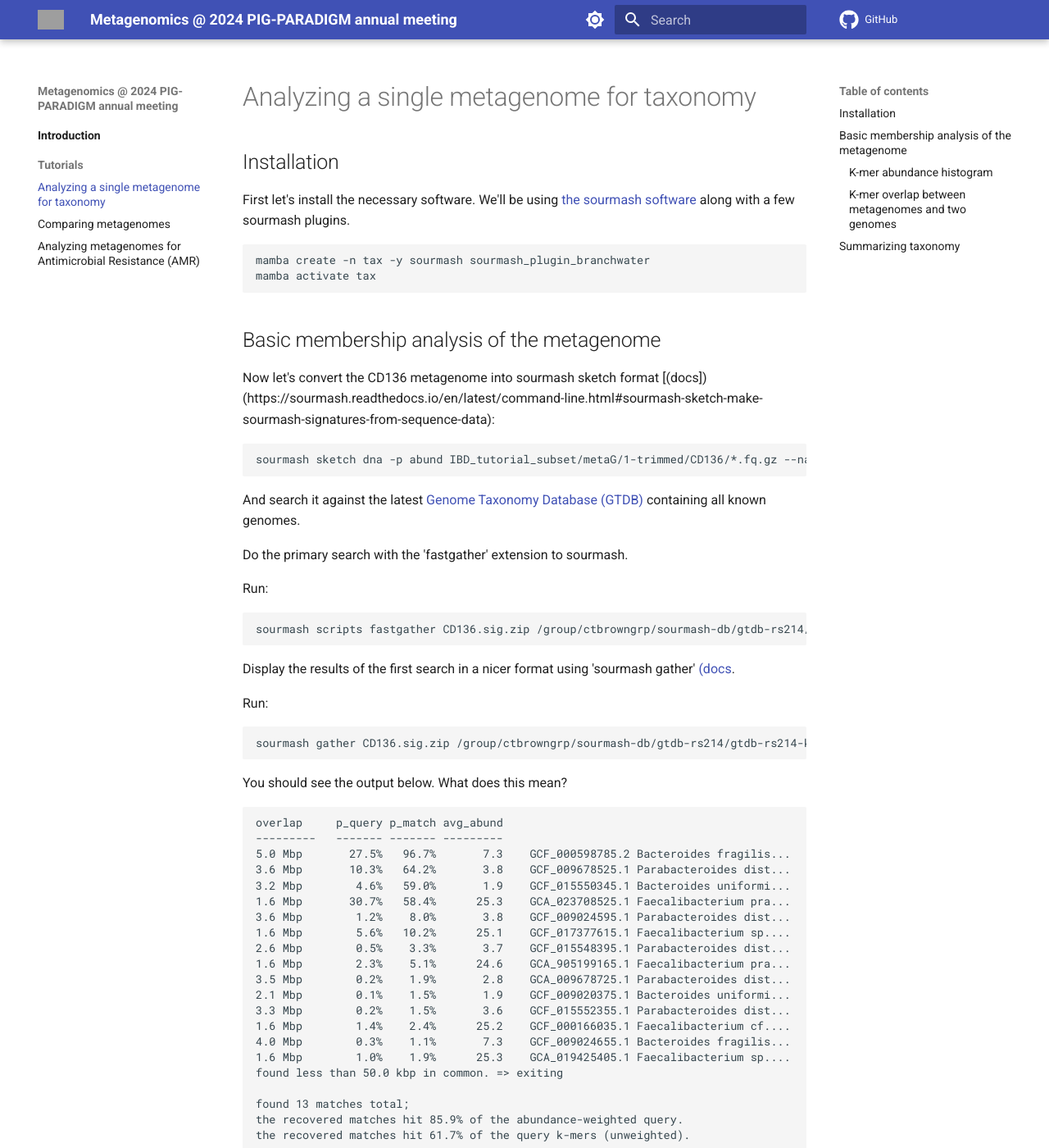
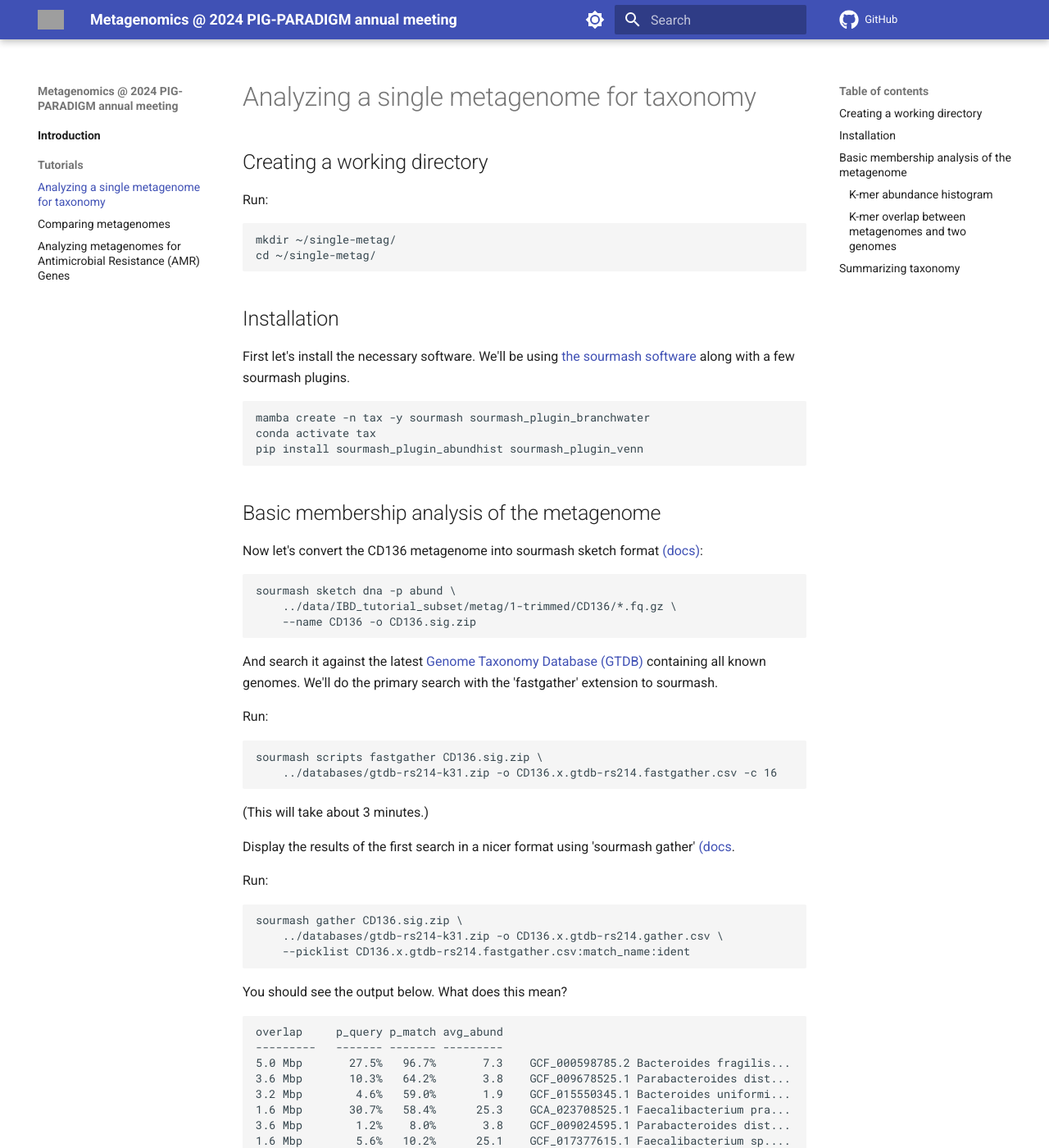
Before and after one commit to ngs-docs/2024-pig-paradigm-workshop, an MkDocs documentation site: the page built from docs/single-metagenomes-taxonomy.md, in a window 1280 px wide and 1400 px high. Shown: the whole window at 82% size. Built offline with MkDocs 1.6.1 and Material for MkDocs 9.7.7, drawn with Linux system fonts in a browser that asks for light colours; comment, search, counter and statistics services are not loaded; some of the changed text lies outside the part shown; grey boxes are pictures that could not be loaded.

Commit message:
MRG: add lots more content (#6)
* update tutorials

* update AMR tutorial

````diff
--- a/docs/single-metagenomes-taxonomy.md
+++ b/docs/single-metagenomes-taxonomy.md
@@ -1,4 +1,12 @@
 # Analyzing a single metagenome for taxonomy
+
+## Creating a working directory
+
+Run:
+```
+mkdir ~/single-metag/
+cd ~/single-metag/
+```
 
 ## Installation
 
@@ -8,34 +16,42 @@
 
 ```
 mamba create -n tax -y sourmash sourmash_plugin_branchwater
-mamba activate tax
+conda activate tax
+pip install sourmash_plugin_abundhist sourmash_plugin_venn
 ```
 
 ## Basic membership analysis of the metagenome
 
 Now let's convert the CD136 metagenome into sourmash sketch format
-[(docs])(https://sourmash.readthedocs.io/en/latest/command-line.html#sourmash-sketch-make-sourmash-signatures-from-sequence-data):
+[(docs)](https://sourmash.readthedocs.io/en/latest/command-line.html#sourmash-sketch-make-sourmash-signatures-from-sequence-data):
 
 ```
-sourmash sketch dna -p abund IBD_tutorial_subset/metaG/1-trimmed/CD136/*.fq.gz --name CD136 -o CD136.sig.zip
+sourmash sketch dna -p abund \
+    ../data/IBD_tutorial_subset/metag/1-trimmed/CD136/*.fq.gz \
+    --name CD136 -o CD136.sig.zip
 ```
 
 And search it against the latest
 [Genome Taxonomy Database (GTDB)](https://gtdb.ecogenomic.org/)
-containing all known genomes.
-
-Do the primary search with the 'fastgather' extension to sourmash.
+containing all known genomes. We'll do the primary search with the
+'fastgather' extension to sourmash.
 
 Run:
 ```
-sourmash scripts fastgather CD136.sig.zip /group/ctbrowngrp/sourmash-db/gtdb-rs214/gtdb-rs214-k31.zip -o CD136.x.gtdb-rs214.fastgather.csv -c 16
+sourmash scripts fastgather CD136.sig.zip \
+    ../databases/gtdb-rs214-k31.zip -o CD136.x.gtdb-rs214.fastgather.csv -c 16
 ```
+(This will take about 3 minutes.)
 
-Display the results of the first search in a nicer format using 'sourmash gather' [(docs](https://sourmash.readthedocs.io/en/latest/classifying-signatures.html#analyzing-metagenomic-samples-with-gather).
+Display the results of the first search in a nicer format using
+'sourmash gather'
+[(docs](https://sourmash.readthedocs.io/en/latest/classifying-signatures.html#analyzing-metagenomic-samples-with-gather).
 
 Run:
 ```
-sourmash gather CD136.sig.zip /group/ctbrowngrp/sourmash-db/gtdb-rs214/gtdb-rs214-k31.zip -o CD136.x.gtdb-rs214.gather.csv --picklist CD136.x.gtdb-rs214.fastgather.csv:match_name:ident
+sourmash gather CD136.sig.zip \
+    ../databases/gtdb-rs214-k31.zip -o CD136.x.gtdb-rs214.gather.csv \
+    --picklist CD136.x.gtdb-rs214.fastgather.csv:match_name:ident
 ```
 
 You should see the output below. What does this mean?
@@ -58,8 +74,8 @@
 1.6 Mbp        1.0%    1.9%      25.3    GCA_019425405.1 Faecalibacterium sp....
 found less than 50.0 kbp in common. => exiting
 
-found 13 matches total;
-the recovered matches hit 85.9% of the abundance-weighted query.
+found 14 matches total;
+the recovered matches hit 86.0% of the abundance-weighted query.
 the recovered matches hit 61.7% of the query k-mers (unweighted).
 ```
 
@@ -67,9 +83,9 @@
 
 * 13 matches were found! This means that significant portions of 13
   different GenBank genomes matched to some part of the metagenome.
-* based on the abundance-weighted matches, 85.9% of the metagenome
+* based on the abundance-weighted matches, 86.0% of the metagenome
   reads will map to at least one of these genomes. This means that
-  at least 85.9% of the metagenome content is known!
+  at least 86% of the metagenome content is known!
 * based on the unweighted matches, 61.7% of the metagenome's genomic
   content is present in the reference database.  Some of this is
   probably erroneous data or host contamination.
@@ -81,6 +97,15 @@
 Let's examine this data set further. First, let's take a look at the
 abundance spectrum of the metagenome content. This is an annotation and
 reference-free exercise: we're just counting content.
+
+Run the abundhist plugin:
+```
+sourmash scripts abundhist CD136.sig.zip \
+    --max 50 --bins 20 --figure CD136-abundance.png \
+    --ymax 4000
+```
+This will produce a file `CD136-abundance.png`, which will look approximately
+like this:
 
 ![Abundance histogram of content in CD136](images/CD136-abundance.png))
 
@@ -99,8 +124,31 @@
 think there are two major species, let's take a look at the overlap of
 genomes of these species with the entire metagenome.
 
-Multiply numbers by 1000 to get number of bases. CD136 (the red
-circle) is the entire metagenome.
+We do this with the Venn plugin. But first we need to extract and rename
+the matches we're interested in comparing:
+
+Run:
+```
+sourmash sig grep "GCF_000598785.2" ../databases/gtdb-rs214-k31.zip \
+    -o GCF_000598785.2.sig.zip
+sourmash sig grep "GCA_023708525.1" ../databases/gtdb-rs214-k31.zip \
+    -o GCA_023708525.1.sig.zip
+
+sourmash sig rename GCF_000598785.2.sig.zip "B. fragilis I1345" \
+    -o B.fragilis.sig.zip
+sourmash sig rename GCA_023708525.1.sig.zip "F. prausnitzii" \
+    -o F.prausnitzii.sig.zip
+```
+
+And now generate a 3-way Venn diagram:
+```
+sourmash scripts venn -k 31 CD136.sig.zip B.fragilis.sig.zip \
+    F.prausnitzii.sig.zip -o CD136-venn.png
+```
+
+In the resulting figure `CD136-venn.png` (see below), multiply numbers
+by 1000 to get number of bases. CD136 (the red circle) is the entire
+metagenome.
 
 ![Venn diagram of top two species matches](images/CD136-venn.png)
 
@@ -160,7 +212,8 @@
 
 Run:
 ```
-sourmash tax metagenome -g CD136.x.gtdb-rs214.gather.csv  -t gtdb-rs214.lineages.sqldb  -F human -r class
+sourmash tax metagenome -g CD136.x.gtdb-rs214.gather.csv \
+    -t gtdb-rs214.lineages.sqldb  -F human -r class
 ```
 
 and you will get the above results "pulled back" to class:
````
Also changed, not shown: other parts of docs/single-metagenomes-taxonomy.md (+16 -3 lines), docs/amr.md (+42 -4 lines), docs/comparing-metagenomes.md (+46 -10 lines), 2 other files.
